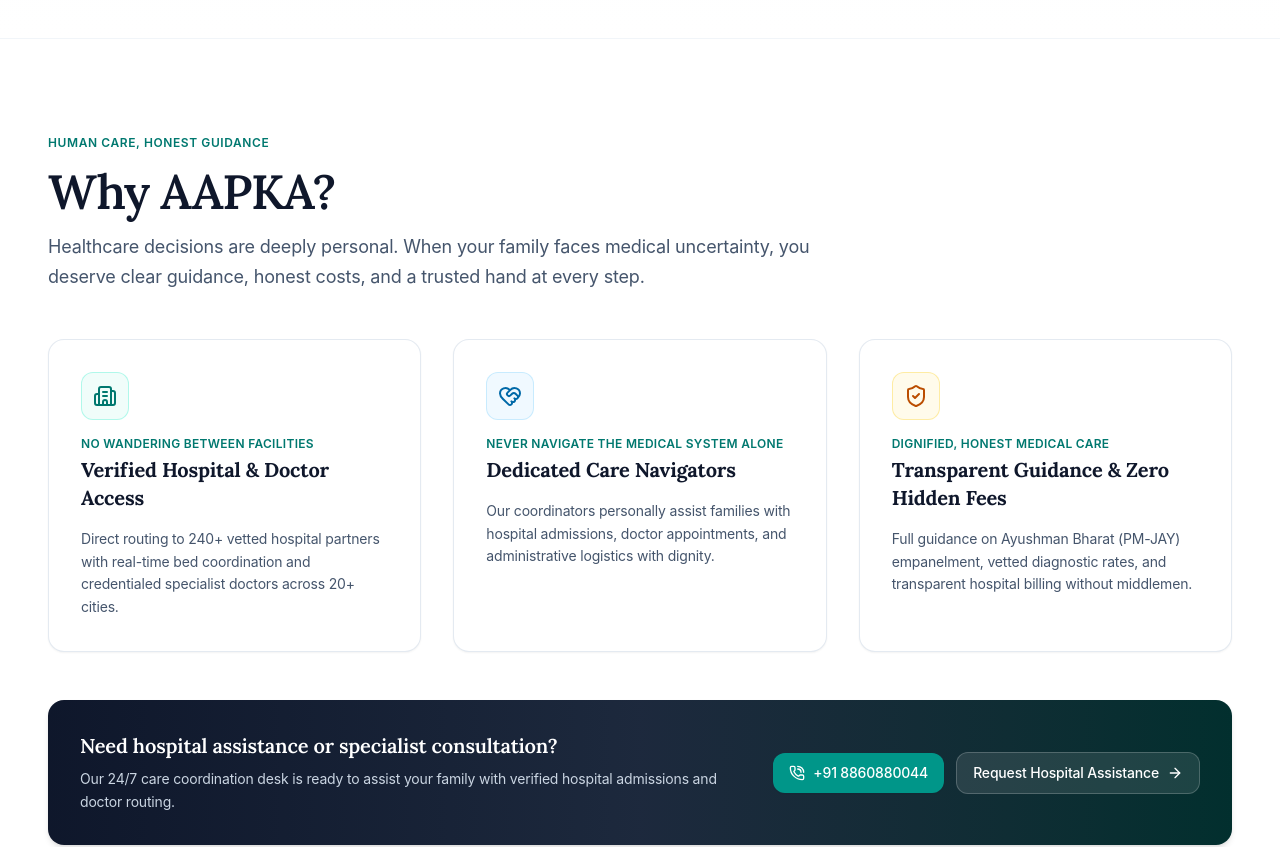
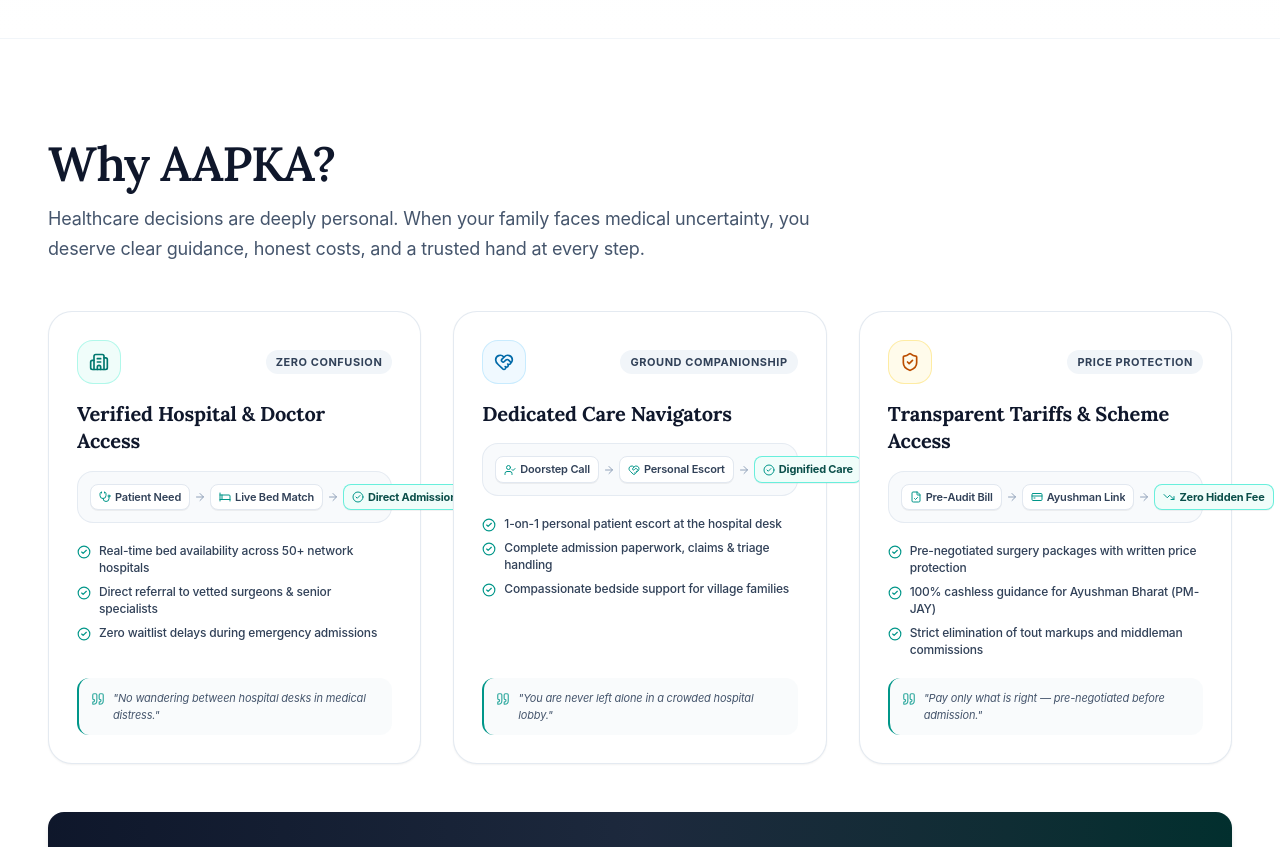
Before and after one commit to aapkatech/Aapka, a React (Vite) app: page / in a window 1280 px wide. Shown: the part 1600-2447 px from the top of the page. Built offline with nearby package versions, Linux system fonts and the light colour scheme; a web font is replaced by a local one.

Commit message:
feat(why-aapka): remove top tag, add interactive pathway micro-diagrams, crisp checks, and quotes

```diff
--- a/src/components/WhyAapka.tsx
+++ b/src/components/WhyAapka.tsx
@@ -1,5 +1,19 @@
 import React from 'react';
-import { Building2, HeartHandshake, ShieldCheck, PhoneCall, ArrowRight } from 'lucide-react';
+import {
+  Building2,
+  HeartHandshake,
+  ShieldCheck,
+  PhoneCall,
+  ArrowRight,
+  CheckCircle2,
+  Stethoscope,
+  Bed,
+  UserCheck,
+  FileCheck,
+  CreditCard,
+  TrendingDown,
+  Quote
+} from 'lucide-react';
 import type { Language } from '../i18n/translations';
 
 interface WhyAapkaProps {
@@ -11,7 +25,6 @@ export const WhyAapka: React.FC<WhyAapkaProps> = ({ lang = 'en', onOpenBooking }
   const isHi = lang === 'hi';
 
   const content = {
-    tag: isHi ? "विश्वसनीय स्वास्थ्य साथी" : "Human Care, Honest Guidance",
     title: isHi ? "AAPKA ही क्यों?" : "Why AAPKA?",
     subtitle: isHi
       ? "स्वास्थ्य सेवा केवल इलाज नहीं, विश्वास और सम्मान का विषय है। जब परिवार को चिकित्सा सहायता की आवश्यकता होती है, तो हम हर कदम पर उनके साथ खड़े रहते हैं।"
@@ -19,30 +32,72 @@ export const WhyAapka: React.FC<WhyAapkaProps> = ({ lang = 'en', onOpenBooking }
     cards: [
       {
         icon: Building2,
-        title: isHi ? "सही अस्पताल और डॉक्टर का मार्गदर्शन" : "Verified Hospital & Doctor Access",
-        tagline: isHi ? "अस्पतालों के चक्कर लगाने से मुक्ति" : "No wandering between facilities",
-        desc: isHi
-          ? "240+ सत्यापित अस्पतालों के नेटवर्क में सही विशेषज्ञ डॉक्टर, लाइव बेड उपलब्धता और समय पर भर्ती की सीधी सुविधा।"
-          : "Direct routing to 240+ vetted hospital partners with real-time bed coordination and credentialed specialist doctors across 20+ cities.",
-        accent: "text-teal-700 bg-teal-50 border-teal-200/70"
+        title: isHi ? "सत्यापित अस्पताल और डॉक्टर" : "Verified Hospital & Doctor Access",
+        tagline: isHi ? "सीधा सही अस्पताल" : "Zero Confusion",
+        accent: "text-teal-700 bg-teal-50 border-teal-200/70",
+        flow: [
+          { label: isHi ? "मरीज की जरूरत" : "Patient Need", icon: Stethoscope },
+          { label: isHi ? "लाइव बेड व डॉक्टर" : "Live Bed Match", icon: Bed },
+          { label: isHi ? "त्वरित भर्ती" : "Direct Admission", icon: CheckCircle2, highlight: true }
+        ],
+        points: isHi ? [
+          "50+ सत्यापित अस्पतालों में रियल-टाइम बेड उपलब्धता",
+          "वरिष्ठ सर्जनों और विशेषज्ञ डॉक्टरों से सीधा संपर्क",
+          "इमरजेंसी में बिना देरी के त्वरित दाखिला"
+        ] : [
+          "Real-time bed availability across 50+ network hospitals",
+          "Direct referral to vetted surgeons & senior specialists",
+          "Zero waitlist delays during emergency admissions"
+        ],
+        quote: isHi
+          ? "इमरजेंसी में अस्पताल दर अस्पताल भटकने से पूरी मुक्ति।"
+          : "No wandering between hospital desks in medical distress."
       },
       {
         icon: HeartHandshake,
-        title: isHi ? "समर्पित केयर नेविगेटर का साथ" : "Dedicated Care Navigators",
-        tagline: isHi ? "अस्पताल में आप कभी अकेले नहीं हैं" : "Never navigate the medical system alone",
-        desc: isHi
-          ? "हमारे प्रशिक्षित स्वास्थ्य समन्वयक भर्ती, ओपीडी अपॉइंटमेंट और कागजी औपचारिकताओं में परिवार का व्यक्तिगत मार्गदर्शन करते हैं।"
-          : "Our coordinators personally assist families with hospital admissions, doctor appointments, and administrative logistics with dignity.",
-        accent: "text-sky-700 bg-sky-50 border-sky-200/70"
+        title: isHi ? "समर्पित ग्राम एवं केयर मित्र" : "Dedicated Care Navigators",
+        tagline: isHi ? "अस्पताल में आपका साथी" : "Ground Companionship",
+        accent: "text-sky-700 bg-sky-50 border-sky-200/70",
+        flow: [
+          { label: isHi ? "घर पर संपर्क" : "Doorstep Call", icon: UserCheck },
+          { label: isHi ? "अस्पताल में साथ" : "Personal Escort", icon: HeartHandshake },
+          { label: isHi ? "सम्मानजनक इलाज" : "Dignified Care", icon: CheckCircle2, highlight: true }
+        ],
+        points: isHi ? [
+          "अस्पताल काउंटर पर 1-ऑन-1 व्यक्तिगत मार्गदर्शक",
+          "भर्ती, फाइलिंग और कागजी औपचारिकताओं का पूरा जिम्मा",
+          "ग्रामीण परिवारों और बुजुर्गों के लिए सम्मानजनक सेवा"
+        ] : [
+          "1-on-1 personal patient escort at the hospital desk",
+          "Complete admission paperwork, claims & triage handling",
+          "Compassionate bedside support for village families"
+        ],
+        quote: isHi
+          ? "अस्पताल की भीड़ में आप अकेले नहीं हैं, परिवार की तरह हर कदम पर साथ।"
+          : "You are never left alone in a crowded hospital lobby."
       },
       {
         icon: ShieldCheck,
-        title: isHi ? "पारदर्शिता और निष्पक्ष मार्गदर्शन" : "Transparent Guidance & Zero Hidden Fees",
-        tagline: isHi ? "सरकारी योजनाओं का पूरा लाभ" : "Dignified, honest medical care",
-        desc: isHi
-          ? "आयुष्मान भारत (PM-JAY) और अन्य सरकारी स्वास्थ्य योजनाओं की स्पष्ट जानकारी, पारदर्शी पैथोलॉजी और उचित दरों पर इलाज।"
-          : "Full guidance on Ayushman Bharat (PM-JAY) empanelment, vetted diagnostic rates, and transparent hospital billing without middlemen.",
-        accent: "text-amber-700 bg-amber-50 border-amber-200/70"
+        title: isHi ? "पारदर्शी दरें एवं योजना लाभ" : "Transparent Tariffs & Scheme Access",
+        tagline: isHi ? "जीरो कमीशन, निष्पक्ष बिल" : "Price Protection",
+        accent: "text-amber-700 bg-amber-50 border-amber-200/70",
+        flow: [
+          { label: isHi ? "बिल पूर्व-जांच" : "Pre-Audit Bill", icon: FileCheck },
+          { label: isHi ? "आयुष्मान लाभ" : "Ayushman Link", icon: CreditCard },
+          { label: isHi ? "35%-50% बचत" : "Zero Hidden Fee", icon: TrendingDown, highlight: true }
+        ],
+        points: isHi ? [
+          "पहले से तय रियायती पैकेज — डिस्चार्ज पर कोई सरप्राइज चार्ज नहीं",
+          "आयुष्मान भारत (PM-JAY) कैशलेस क्लेम में शत-प्रतिशत सहायता",
+          "बिचौलियों और दलालों के कमीशन पर सख्त पाबंदी"
+        ] : [
+          "Pre-negotiated surgery packages with written price protection",
+          "100% cashless guidance for Ayushman Bharat (PM-JAY)",
+          "Strict elimination of tout markups and middleman commissions"
+        ],
+        quote: isHi
+          ? "अस्पताल में केवल उचित शुल्क — बिना किसी छुपे हुए खर्च के।"
+          : "Pay only what is right — pre-negotiated before admission."
       }
     ],
     calloutTitle: isHi ? "किसी स्वास्थ्य सहायता या अस्पताल परामर्श की आवश्यकता है?" : "Need hospital assistance or specialist consultation?",
@@ -57,11 +112,8 @@ export const WhyAapka: React.FC<WhyAapkaProps> = ({ lang = 'en', onOpenBooking }
     <section className="py-16 sm:py-24 bg-white border-t border-slate-100">
       <div className="max-w-7xl mx-auto px-6 sm:px-8 lg:px-12 space-y-12">
 
-        {/* Section Header */}
+        {/* Section Header (HUMAN CARE, HONEST GUIDANCE tag removed per request) */}
         <div className="max-w-3xl space-y-3">
-          <p className="text-xs font-semibold uppercase tracking-wider text-teal-700">
-            {content.tag}
-          </p>
           <h2 className="font-serif text-3xl sm:text-4xl lg:text-5xl font-semibold tracking-tight text-slate-900 leading-[1.2]">
             {content.title}
           </h2>
@@ -70,31 +122,75 @@ export const WhyAapka: React.FC<WhyAapkaProps> = ({ lang = 'en', onOpenBooking }
           </p>
         </div>
 
-        {/* 3 Human Pillar Cards */}
+        {/* 3 Crisp, Visual & Interactive Cards */}
         <div className="grid grid-cols-1 md:grid-cols-3 gap-6 lg:gap-8">
           {content.cards.map((card, idx) => {
             const Icon = card.icon;
             return (
               <div
                 key={idx}
-                className="p-7 sm:p-8 rounded-2xl bg-white border border-slate-200/90 shadow-xs hover:shadow-md hover:border-slate-300 transition-all flex flex-col justify-between space-y-6"
+                className="group p-6 sm:p-7 rounded-3xl bg-white border border-slate-200/90 shadow-xs hover:shadow-lg hover:border-slate-300 transition-all duration-300 flex flex-col justify-between space-y-5"
               >
+                {/* Header & Title */}
                 <div className="space-y-4">
-                  <div className={`w-12 h-12 rounded-xl flex items-center justify-center border ${card.accent}`}>
-                    <Icon className="w-6 h-6" />
+                  <div className="flex items-center justify-between">
+                    <div className={`w-11 h-11 rounded-2xl flex items-center justify-center border ${card.accent}`}>
+                      <Icon className="w-5 h-5" />
+                    </div>
+                    <span className="text-[11px] font-bold uppercase tracking-wider px-2.5 py-1 rounded-full bg-slate-100 text-slate-700">
+                      {card.tagline}
+                    </span>
                   </div>
-                  <div className="space-y-1">
-                    <p className="text-xs font-semibold text-teal-700 tracking-wide uppercase">
-                      {card.tagline}
-                    </p>
-                    <h3 className="text-xl font-bold text-slate-900 font-serif">
+
+                  <div>
+                    <h3 className="text-lg sm:text-xl font-bold text-slate-900 font-serif leading-snug">
                       {card.title}
                     </h3>
                   </div>
-                  <p className="text-sm text-slate-600 leading-relaxed font-normal">
-                    {card.desc}
-                  </p>
+
+                  {/* Visual Pathway Mini Diagram */}
+                  <div className="p-3 rounded-2xl bg-slate-50 border border-slate-200/80">
+                    <div className="flex items-center justify-between gap-1 text-[10px] sm:text-[11px] font-semibold">
+                      {card.flow.map((step, sIdx) => {
+                        const StepIcon = step.icon;
+                        return (
+                          <React.Fragment key={sIdx}>
+                            <div
+                              className={`flex items-center gap-1 px-2 py-1 rounded-lg border transition-transform group-hover:scale-105 ${
+                                step.highlight
+                                  ? 'bg-teal-50 border-teal-300/80 text-teal-900 shadow-2xs font-bold'
+                                  : 'bg-white border-slate-200 text-slate-700 shadow-2xs'
+                              }`}
+                            >
+                              <StepIcon className="w-3 h-3 text-teal-600 shrink-0" />
+                              <span className="truncate max-w-[70px] sm:max-w-none">{step.label}</span>
+                            </div>
+                            {sIdx < card.flow.length - 1 && (
+                              <ArrowRight className="w-3 h-3 text-slate-400 shrink-0" />
+                            )}
+                          </React.Fragment>
+                        );
+                      })}
+                    </div>
+                  </div>
+
+                  {/* Crisp Points List */}
+                  <ul className="space-y-2 pt-1 text-xs text-slate-700 font-medium">
+                    {card.points.map((point, pIdx) => (
+                      <li key={pIdx} className="flex items-start gap-2">
+                        <CheckCircle2 className="w-3.5 h-3.5 text-teal-600 shrink-0 mt-0.5" />
+                        <span className="leading-snug">{point}</span>
+                      </li>
+                    ))}
+                  </ul>
                 </div>
+
+                {/* Engaging Quote Chip at Bottom */}
+                <div className="p-3 rounded-xl bg-slate-50/80 border-l-2 border-teal-600 flex items-start gap-2 text-[11px] text-slate-600 italic">
+                  <Quote className="w-3.5 h-3.5 text-teal-600 shrink-0 mt-0.5 opacity-80" />
+                  <span>"{card.quote}"</span>
+                </div>
+
               </div>
             );
           })}
```
